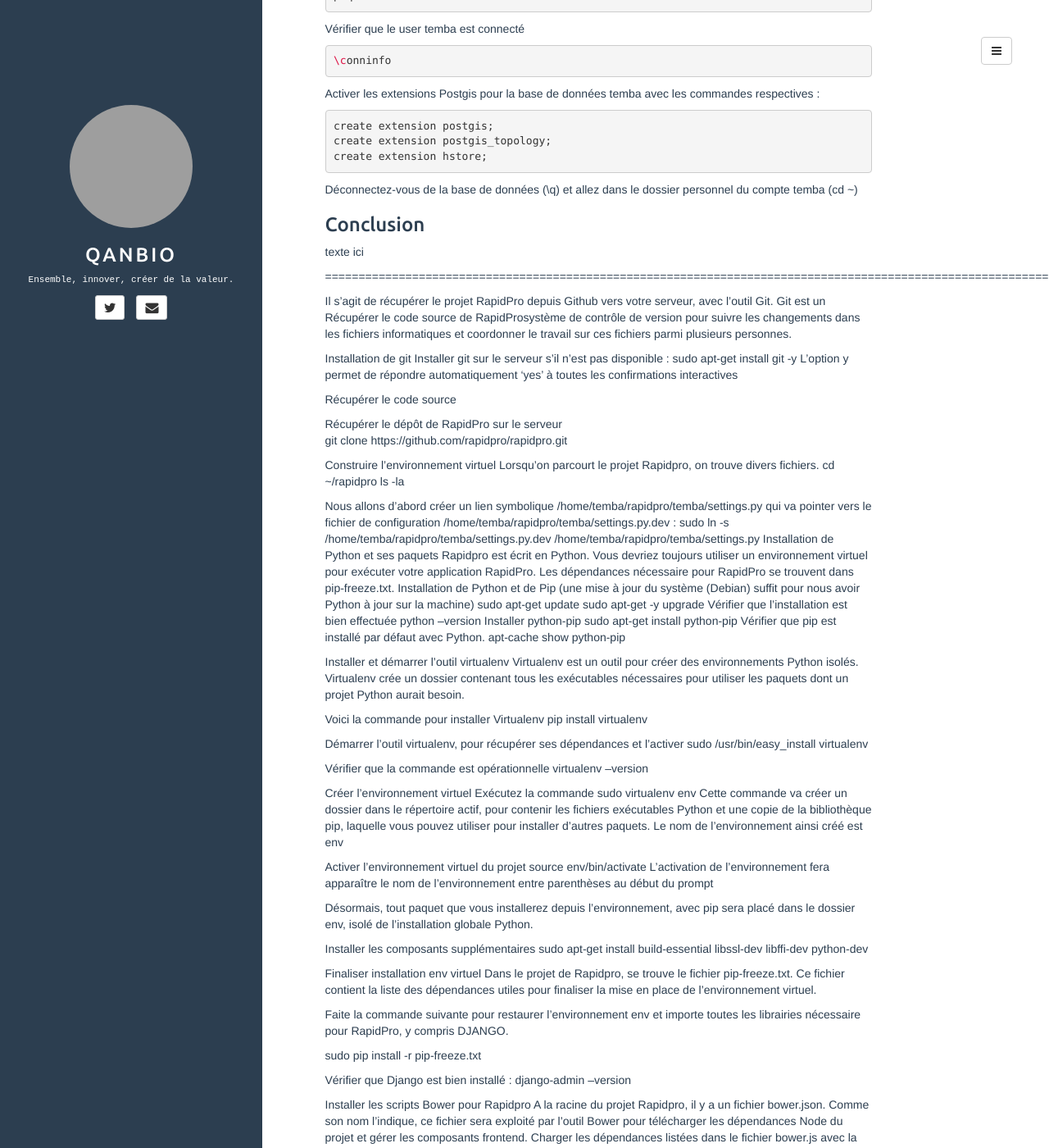
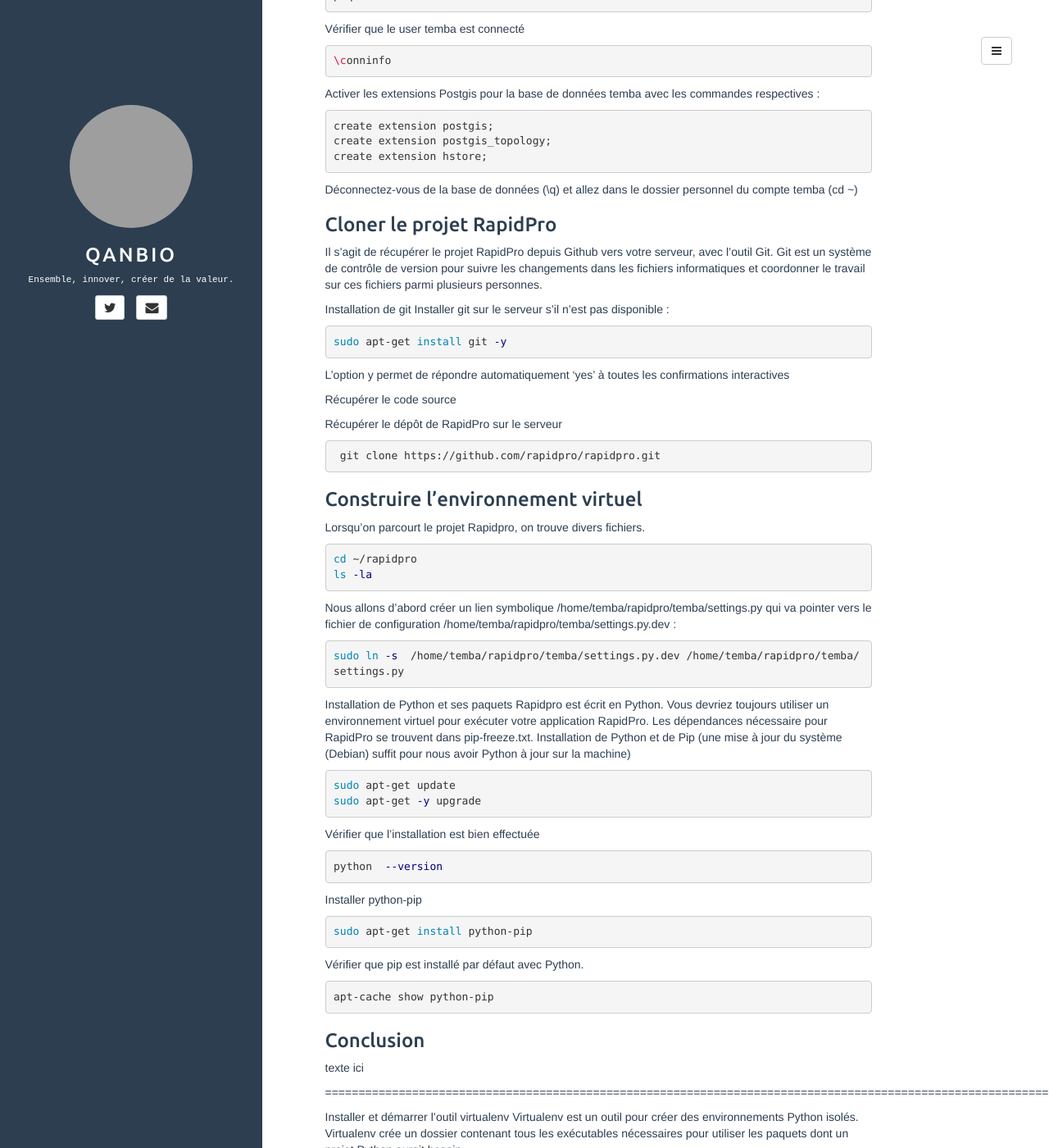
Before and after one commit to qanbio/blog, a Jekyll site: the page built from _posts/2017-08-31-rapidpro-installation-serveur-debian.md, in a window 1280 px wide and 1400 px high, scrolled down 5153 px. Shown: the whole window at 82% size. Built offline with Jekyll 4.4.1, drawn with Linux system fonts in a browser that asks for light colours; comment, search, counter and statistics services are not loaded; grey boxes are pictures that could not be loaded.

Commit message:
RapidPro cloner rapidpro

```diff
--- a/_posts/2017-08-31-rapidpro-installation-serveur-debian.md
+++ b/_posts/2017-08-31-rapidpro-installation-serveur-debian.md
@@ -263,7 +263,56 @@
 
 Déconnectez-vous de la base de données (\q) et allez dans le dossier personnel du compte temba (cd ~)
 
+### Cloner le projet RapidPro
+Il s’agit de récupérer le projet RapidPro depuis Github vers votre serveur, avec l’outil Git. Git est un système de contrôle de version pour suivre les changements dans les fichiers informatiques et coordonner le travail sur ces fichiers parmi plusieurs personnes.
 
+Installation de git
+Installer git sur le serveur s’il n’est pas disponible :
+{% highlight bash %}
+sudo apt-get install git -y
+{% endhighlight %}
+L’option y permet de répondre automatiquement ‘yes’ à toutes les confirmations interactives
+
+Récupérer le code source
+
+Récupérer le dépôt de RapidPro sur le serveur
+{% highlight bash %}
+ git clone https://github.com/rapidpro/rapidpro.git
+{% endhighlight %}
+
+
+### Construire l’environnement virtuel
+Lorsqu’on parcourt le projet Rapidpro, on trouve divers fichiers.
+{% highlight bash %}
+cd ~/rapidpro
+ls -la
+{% endhighlight %}
+
+Nous allons d’abord créer un lien symbolique  /home/temba/rapidpro/temba/settings.py  qui va pointer vers le fichier de configuration  /home/temba/rapidpro/temba/settings.py.dev :
+{% highlight bash %}
+sudo ln -s  /home/temba/rapidpro/temba/settings.py.dev /home/temba/rapidpro/temba/settings.py
+{% endhighlight %}
+
+Installation de Python et ses paquets
+Rapidpro est écrit en Python. Vous devriez toujours utiliser un environnement virtuel pour exécuter votre application RapidPro. Les dépendances nécessaire pour RapidPro se trouvent dans pip-freeze.txt.
+Installation de Python et de Pip
+(une mise à jour du système (Debian) suffit pour nous avoir Python à jour sur la machine)
+{% highlight bash %}
+sudo apt-get update
+sudo apt-get -y upgrade
+{% endhighlight %}
+Vérifier que l’installation est bien effectuée
+{% highlight bash %}
+python  --version
+{% endhighlight %}
+Installer python-pip
+{% highlight bash %}
+sudo apt-get install python-pip
+{% endhighlight %}
+Vérifier que pip est installé par défaut avec Python.
+{% highlight bash %}
+apt-cache show python-pip
+{% endhighlight %}
 ### Conclusion
 texte ici
 
@@ -278,42 +327,6 @@
 {% endhighlight %}
 
 ======================================================================================================================================================================
-
-Il s’agit de récupérer le projet RapidPro depuis Github vers votre serveur, avec l’outil Git. Git est un
- Récupérer le code source de RapidProsystème de contrôle de version pour suivre les changements dans les fichiers informatiques et coordonner le travail sur ces fichiers parmi plusieurs personnes.
-
-Installation de git
-Installer git sur le serveur s’il n’est pas disponible :
-sudo apt-get install git -y
-L’option y permet de répondre automatiquement ‘yes’ à toutes les confirmations interactives
-
-Récupérer le code source
-
-Récupérer le dépôt de RapidPro sur le serveur
- git clone https://github.com/rapidpro/rapidpro.git
-
-
-
-Construire l’environnement virtuel
-Lorsqu’on parcourt le projet Rapidpro, on trouve divers fichiers.
-cd ~/rapidpro
-ls -la
-
-Nous allons d’abord créer un lien symbolique  /home/temba/rapidpro/temba/settings.py  qui va pointer vers le fichier de configuration  /home/temba/rapidpro/temba/settings.py.dev :
-sudo ln -s  /home/temba/rapidpro/temba/settings.py.dev /home/temba/rapidpro/temba/settings.py
- Installation de Python et ses paquets
-Rapidpro est écrit en Python. Vous devriez toujours utiliser un environnement virtuel pour exécuter votre application RapidPro. Les dépendances nécessaire pour RapidPro se trouvent dans pip-freeze.txt.
-Installation de Python et de Pip
-(une mise à jour du système (Debian) suffit pour nous avoir Python à jour sur la machine)
-sudo apt-get update
-sudo apt-get -y upgrade
-Vérifier que l’installation est bien effectuée
-python  --version
-Installer python-pip
-sudo apt-get install python-pip
-Vérifier que pip est installé par défaut avec Python.
-apt-cache show python-pip
-
 
 
 Installer et démarrer l’outil virtualenv
```
